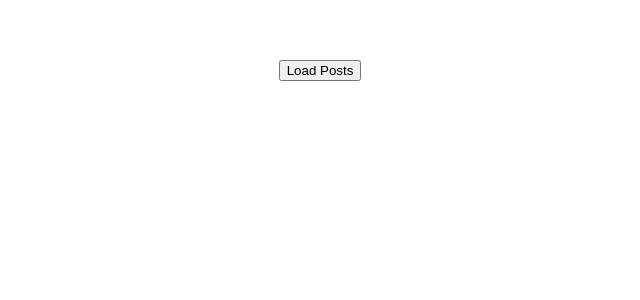
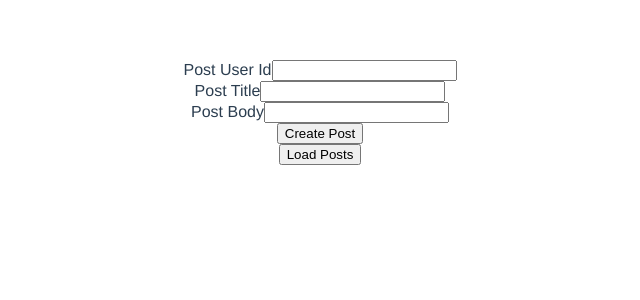
Before and after one commit to ding99/vue-http, a Vue app: page / in a window 1280 px wide. Shown: the top 300 px of the page, without its empty margins (320-960 px from the left). Built offline with nearby package versions, Linux system fonts and the light colour scheme.

Commit message:
add post request

```diff
--- a/src/App.vue
+++ b/src/App.vue
@@ -1,14 +1,17 @@
 <template>
+  <CreatePost />
   <PostList />
 </template>
 
 <script>
 import PostList from './components/PostList.vue'
+import CreatePost from './components/CreatePost.vue'
 
 export default {
   name: 'App',
   components: {
-    PostList
+    PostList,
+    CreatePost,
   }
 }
 </script>
--- /dev/null
+++ b/src/components/CreatePost.vue
@@ -0,0 +1,50 @@
+<template>
+    <div>
+        <form @submit.prevent="createPost">
+            <div>
+                <label for="userId">Post User Id</label>
+                <input type="text" id="userId" v-model="formData.userId" />
+            </div>
+            <div>
+                <label for="title">Post Title</label>
+                <input type="text" id="title" v-model="formData.title" />
+            </div>
+            <div>
+                <label for="body">Post Body</label>
+                <input type="text" id="body" v-model="formData.body" />
+            </div>
+            <button>Create Post</button>
+        </form>
+    </div>
+</template>
+
+<script>
+    import axios from 'axios'
+    export default {
+        name: 'CreatePost',
+        data () {
+            return {
+                formData :{
+                    userId: '',
+                    title: '',
+                    body: ''
+                }
+            }
+        },
+        methods: {
+            createPost () {
+                axios.post ('https://jsonplaceholder.typicode.com/posts', this.formData)
+                .then (response => {
+                    console.log (response)
+                })
+                .catch (error => {
+                    console.log (error)
+                })
+            }
+        }
+    }
+</script>
+
+<style scoped>
+
+</style>
```
